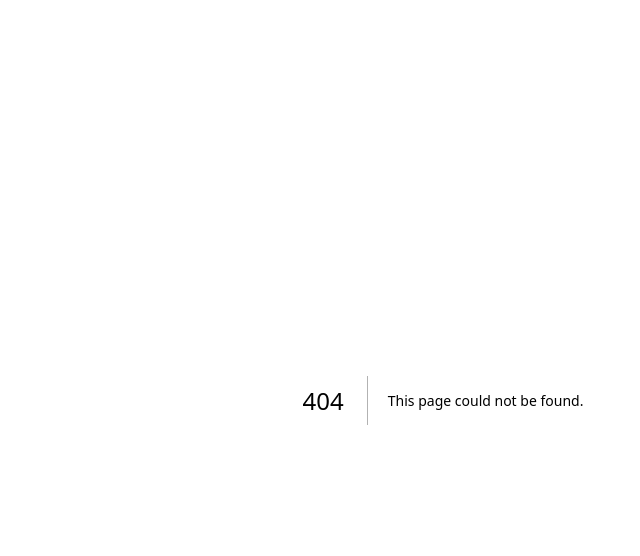
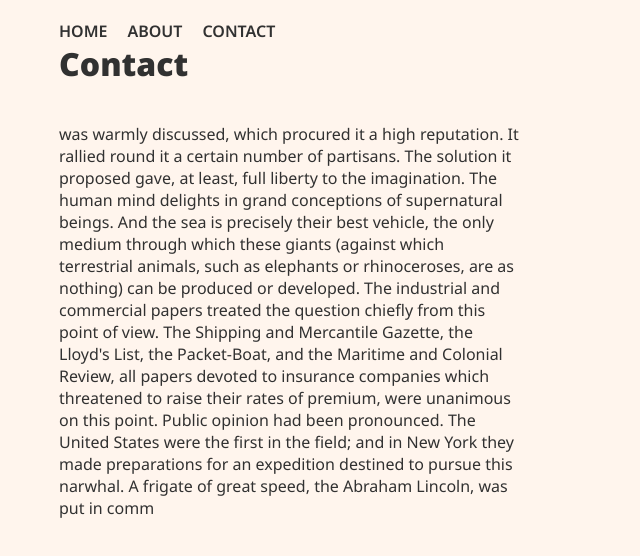
Before and after one commit to coilt/template-slide, a Next.js app: page /contact in a window 1280 px wide. Before the commit this address had no page. Shown: the top 556 px of the page, without its empty margins (197-837 px from the left). Built offline with nearby package versions, Linux system fonts and the light colour scheme.

Commit message:
Opacity animation framer-motion initial

```diff
--- /dev/null
+++ b/src/components/Layout/Inner/index.jsx
@@ -0,0 +1,30 @@
+import { motion } from "framer-motion";
+
+export default function Inner({ children }) {
+  const anim = (variants) => {
+    return {
+      initial: "initial",
+      animate: "enter",
+      exit: "exit",
+      variants,
+    };
+  };
+
+  const opacity = {
+    initial: {
+      opacity: 0,
+    },
+    enter: {
+      opacity: 1,
+    },
+    exit: {
+      opacity: 1,
+    },
+  };
+
+  return (
+    <motion.div {...anim(opacity)} className="page">
+      {children}
+    </motion.div>
+  );
+}
--- a/src/pages/_app.js
+++ b/src/pages/_app.js
@@ -1,5 +1,25 @@
 import "@/styles/globals.css";
+import "@/styles/styles.css";
+import Link from "next/link";
+import { AnimatePresence } from "framer-motion";
 
-export default function App({ Component, pageProps }) {
-  return <Component {...pageProps} />;
+export default function App({ Component, pageProps, router }) {
+  return (
+    <div className="main">
+      <div className="header">
+        <Link className="nav" href="/">
+          Home
+        </Link>
+        <Link className="nav" href="/about">
+          About
+        </Link>
+        <Link className="nav" href="/contact">
+          Contact
+        </Link>
+      </div>
+      <AnimatePresence mode="wait">
+        <Component key={router.route} {...pageProps} />
+      </AnimatePresence>
+    </div>
+  );
 }
--- /dev/null
+++ b/src/pages/contact/index.js
@@ -0,0 +1,48 @@
+import Head from "next/head";
+import Image from "next/image";
+import { Inter } from "next/font/google";
+import styles from "@/styles/Home.module.css";
+import Inner from "../../components/Layout/Inner";
+
+const inter = Inter({ subsets: ["latin"] });
+
+export default function Home() {
+  return (
+    <>
+      <Head>
+        <title>Create Next App</title>
+        <meta name="description" content="Generated by create next app" />
+        <meta name="viewport" content="width=device-width, initial-scale=1" />
+        <link rel="icon" href="/favicon.ico" />
+      </Head>
+
+      <div className="wrapper">
+        <Inner className="contact">
+          <h1>Contact</h1>
+
+          <div className="body">
+            <p className="hero-text">
+              was warmly discussed, which procured it a high reputation. It
+              rallied round it a certain number of partisans. The solution it
+              proposed gave, at least, full liberty to the imagination. The
+              human mind delights in grand conceptions of supernatural beings.
+              And the sea is precisely their best vehicle, the only medium
+              through which these giants (against which terrestrial animals,
+              such as elephants or rhinoceroses, are as nothing) can be produced
+              or developed. The industrial and commercial papers treated the
+              question chiefly from this point of view. The Shipping and
+              Mercantile Gazette, the Lloyd's List, the Packet-Boat, and the
+              Maritime and Colonial Review, all papers devoted to insurance
+              companies which threatened to raise their rates of premium, were
+              unanimous on this point. Public opinion had been pronounced. The
+              United States were the first in the field; and in New York they
+              made preparations for an expedition destined to pursue this
+              narwhal. A frigate of great speed, the Abraham Lincoln, was put in
+              comm
+            </p>
+          </div>
+        </Inner>
+      </div>
+    </>
+  );
+}
--- a/src/styles/globals.css
+++ b/src/styles/globals.css
@@ -6,7 +6,7 @@
     "Fira Mono", "Droid Sans Mono", "Courier New", monospace;
 
   --foreground-rgb: 0, 0, 0;
-  --background-start-rgb: 214, 219, 220;
+  --background-start-rgb: 255, 255, 255;
   --background-end-rgb: 255, 255, 255;
 
   --primary-glow: conic-gradient(
@@ -83,16 +83,13 @@ html,
 body {
   max-width: 100vw;
   overflow-x: hidden;
+  font-family: "Noto Sans";
+  font-weight: "300";
 }
 
 body {
-  color: rgb(var(--foreground-rgb));
-  background: linear-gradient(
-      to bottom,
-      transparent,
-      rgb(var(--background-end-rgb))
-    )
-    rgb(var(--background-start-rgb));
+  background-color: rgb(255, 245, 237);
+  color: rgb(49, 49, 49);
 }
 
 a {
@@ -100,8 +97,6 @@ a {
   text-decoration: none;
 }
 
-@media (prefers-color-scheme: dark) {
-  html {
-    color-scheme: dark;
-  }
+html {
+  color-scheme: light;
 }
--- /dev/null
+++ b/src/styles/styles.css
@@ -0,0 +1,25 @@
+@import url("https://fonts.googleapis.com/css2?family=Abril+Fatface&family=Noto+Sans:wght@200;300;400;500;600;900&display=swap");
+
+.header {
+  font-family: "Noto Sans";
+  font-weight: 600;
+  text-transform: uppercase;
+  margin-left: 20vw;
+  margin-top: 20px;
+}
+
+.nav {
+  margin-right: 20px;
+}
+
+.hero-text {
+  width: 60%;
+  margin-top: 5%;
+  font-family: "Noto Sans";
+  font-weight: 400;
+}
+
+.wrapper {
+  margin-left: 20vw;
+  margin-right: 20vw;
+}
```
Also changed, not shown: package.json (+5 -2 lines), src/pages/about/index.js (added, +45 -0 lines), src/pages/index.js (+45 -94 lines), 1 other file (tests, documents, lock files or other folders).
